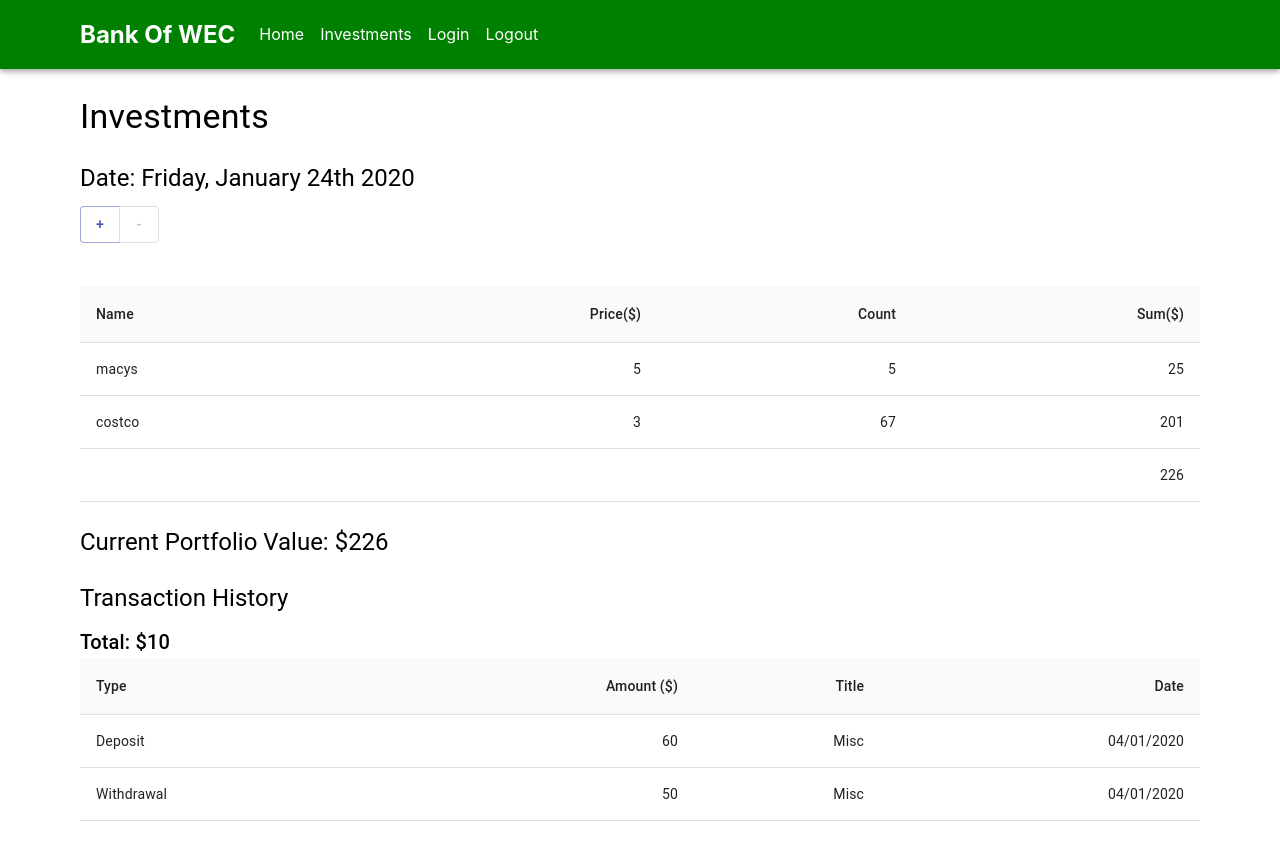
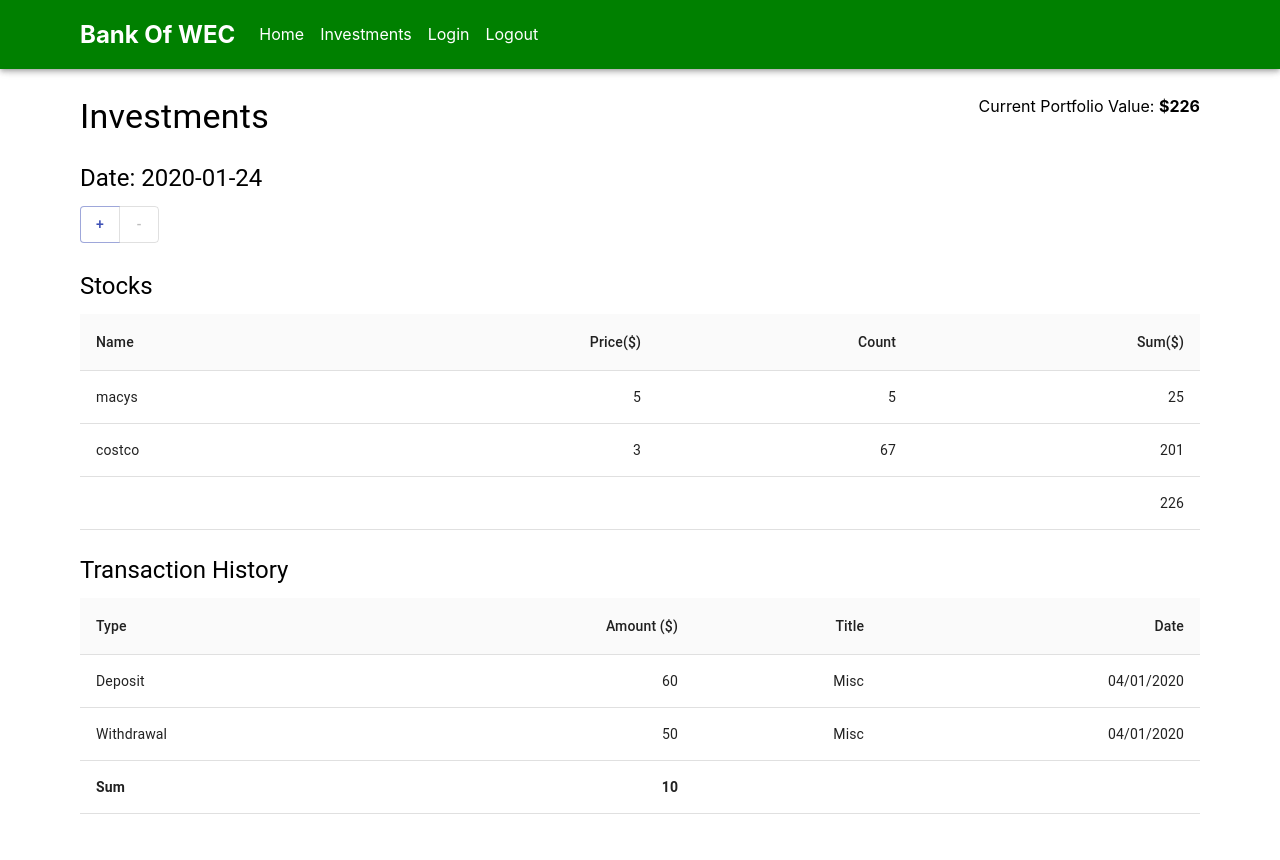
Before and after one commit to jayden-chan/WEC-2020, a React (Create React App) app in the folder frontend/bow/: page /investments in a window 1280 px wide. Shown: the top 860 px of the page. Built offline with nearby package versions, Linux system fonts and the light colour scheme; no server answers; sample sign-in values are in the browser's storage.

Commit message:
KP: looks nicer

```diff
--- a/frontend/bow/src/pages/Home.js
+++ b/frontend/bow/src/pages/Home.js
@@ -127,9 +127,6 @@ export function renderTable(data, account) {
     }, 0);
     return (
       <TableContainer>
-        <Typography align="left" variant="h6" id="tableTitle">
-          Total: ${total}
-        </Typography>
         <Table stickyHeader aria-label="sticky table">
           <TableHead>
             <TableRow>
@@ -139,7 +136,19 @@ export function renderTable(data, account) {
               <TableCell align="right">Date</TableCell>
             </TableRow>
           </TableHead>
-          <TableBody>{items}</TableBody>
+          <TableBody>
+            {items}
+            <TableRow key="sum">
+              <TableCell component="th" scope="row">
+                <b>Sum</b>
+              </TableCell>
+              <TableCell align="right">
+                <b>{total}</b>
+              </TableCell>
+              <TableCell align="right"></TableCell>
+              <TableCell align="right"></TableCell>
+            </TableRow>
+          </TableBody>
         </Table>
       </TableContainer>
     );
@@ -188,10 +197,6 @@ export default class Home extends Component {
       } else {
         res.text().then(text => alert(text));
       }
-    });
-
-    this.setState({
-      data: data
     });
   };
 
--- a/frontend/bow/src/pages/Investments.js
+++ b/frontend/bow/src/pages/Investments.js
@@ -133,11 +133,21 @@ export default class Investments extends Component {
     console.log(sum);
     return (
       <Layout>
-        <Typography variant="h4" align="left">
-          Investments
-        </Typography>
+        <Grid
+          container
+          direction="row"
+          justify="space-between"
+          alignItems="flex-start"
+        >
+          <Typography variant="h4" align="left">
+            Investments
+          </Typography>
+          <Typography variant="p" align="right" style={{ marginTop: "0" }}>
+            Current Portfolio Value: <b>${sum}</b>
+          </Typography>
+        </Grid>
         <Typography variant="h5" align="left">
-          Date: {this.state.date.format("dddd, MMMM Do YYYY")}
+          Date: {this.state.date.format("YYYY-MM-DD")}
         </Typography>
         <ButtonGroup
           color="primary"
@@ -151,8 +161,9 @@ export default class Investments extends Component {
         </ButtonGroup>
         <br></br>
         <br></br>
-        <br></br>
-        <br></br>
+        <Typography variant="h5" align="left">
+          Stocks
+        </Typography>
         {this.state.data ? (
           <Table stickyHeader aria-label="sticky table">
             <TableHead>
@@ -180,9 +191,6 @@ export default class Investments extends Component {
         )}
 
         <Typography variant="h5" align="left">
-          Current Portfolio Value: ${sum}
-        </Typography>
-        <Typography variant="h5" align="left">
           Transaction History
         </Typography>
         {renderTable(this.state.data, "investments")}
```
